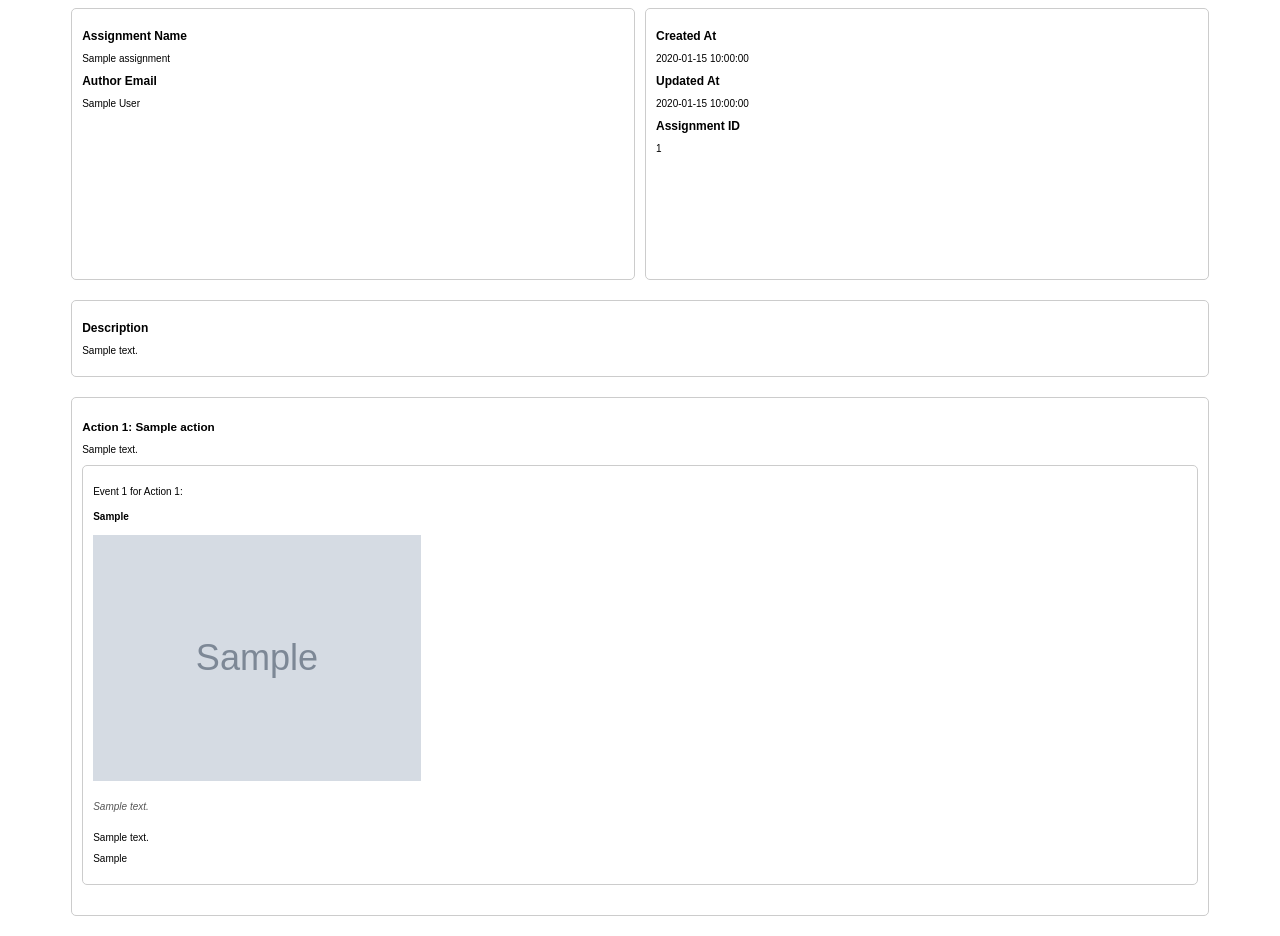
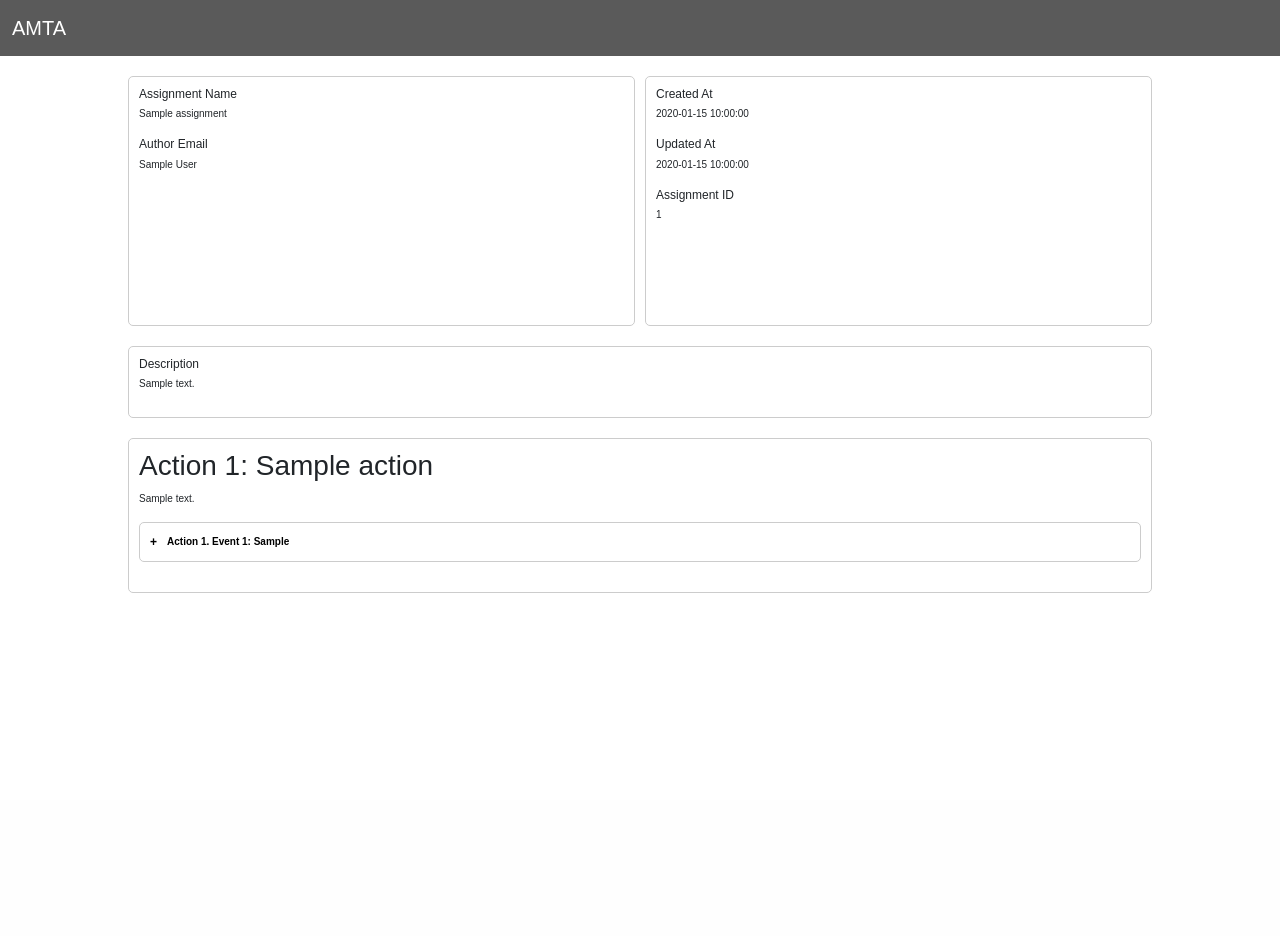
Before and after one commit to vitalik-svt/tomata, a FastAPI app: template app/templates/assignment/view.html in a window 1280 px wide. After the commit the page ends 593 px from the top, so only its background shows below. Run offline with FastAPI, Linux system fonts and the light colour scheme; the template is opened without the code that fills it: most values are stand-ins (such as "Sample title", 1, 10 or a date in 2020); grey boxes marked "Sample" are stand-in pictures; parts of the project's set-up code (start-up, migrations or seed data) failed here and were passed over; some libraries are stand-ins or nearby versions.

Commit message:
point 4; point 3 (partially)

```diff
--- a/app/core/models/assignment.py
+++ b/app/core/models/assignment.py
@@ -30,6 +30,8 @@ class Event(BaseModel):
     description: Optional[str]
     images: Optional[List[Image]]
     event_data: str
+    event_internals: str
+    event_ready: bool
 
     @model_validator(mode="before")
     def set_default_event_data(cls, values):
--- a/app/templates/assignment/home.html
+++ b/app/templates/assignment/home.html
@@ -1,4 +1,9 @@
 {% extends "base.html" %}
+
+{% block title %}
+<title>Assignments</title>
+{% endblock %}
+
 {% block content %}
 
 <div class="container mt-4 text-center">
--- a/app/templates/assignment/list.html
+++ b/app/templates/assignment/list.html
@@ -1,4 +1,9 @@
 {% extends "base.html" %}
+
+{% block title %}
+<title>Assignments</title>
+{% endblock %}
+
 {% block content %}
 
 <div class="container mt-4">
--- a/app/templates/assignment/view.html
+++ b/app/templates/assignment/view.html
@@ -1,16 +1,17 @@
-<!DOCTYPE html>
-<html lang="en">
-<head>
-    <meta charset="UTF-8">
-    <meta name="viewport" content="width=device-width, initial-scale=1.0">
-    <title>View Page</title>
+{% extends "base.html" %}
+
+{% block title %}
+<title>View</title>
+{% endblock %}
+
+{% block styles %}
 <style>
     body {
         font-family: Arial, sans-serif;
         font-size: 10px;
     }
-        .container {
-            width: 90%;
+    .container-main {
+        width: 80%;
         margin: 0 auto;
     }
     .section {
@@ -24,6 +25,8 @@
         color: #555;
     }
     .container-top {
+        width: 100%;
+        margin-top: 20px;
         display: flex;
         justify-content: space-between;
         gap: 10px;
@@ -54,10 +57,34 @@
         height: auto; /* Maintain aspect ratio */
         display: block; /* Ensure images stack vertically */
     }
+    .foldable-header {
+        cursor: pointer;
+        font-weight: bold;
+        display: flex;
+        align-items: center;
+        color: black; /* Black text */
+    }
+    .foldable-header span {
+        margin-right: 10px;
+        font-size: 12px;
+        font-weight: bold;
+    }
+    .foldable-header p {
+        margin: 0;
+    }
+    .foldable-content {
+        display: none; /* Initially hidden */
+        margin-top: 10px;
+    }
+    .event-ready {
+        background-color: rgba(144, 238, 144, 0.5); /* Light transparent green */
+    }
 </style>
-</head>
-<body>
-    <div class="container">
+{% endblock %}
+
+{% block content %}
+
+    <div class="container-main">
 
         <div class="container-top">
             <div class="left-column">
@@ -95,10 +122,13 @@
                 <!-- Render events for each action -->
                 {% if action.events %}
                     {% for event in action.events %}
-                        <div class="section">
-                            <p>Event {{ loop.index }} for Action {{ outer_loop.index }}: </p>
-                            <h4>{{ event.event_type }}</h4>
+                        <div class="section {% if event.event_ready %}event-ready{% endif %}">
+                             <div class="foldable-header" onclick="toggleContent(event)">
+                                <span class="toggle-icon">+</span>
+                                <p>Action {{ outer_loop.index }}. Event {{ loop.index }}: {{ event.event_type }}</p>
+                            </div>
                             <!-- Event images -->
+                            <div class="foldable-content">
                                 {% if event.images %}
                                     <div class="event-images">
                                         {% for image in event.images %}
@@ -112,13 +142,27 @@
                                 <p>{{ event.description | replace("\n", "<br>") | safe }}</p>
                                 <p>{{ event.event_data | replace("\n", "<br>") | safe}}</p>
                             </div>
+                        </div>
                     {% endfor %}
                 {% endif %}
             </div>
         {% endfor %}
     </div>
-</body>
 
-<!--<script> window.print() </script>-->
+<script>
+    // Toggle foldable content visibility
+    function toggleContent(event) {
+        const header = event.currentTarget;
+        const content = header.nextElementSibling;
+        const icon = header.querySelector(".toggle-icon");
+        if (content.style.display === "none" || content.style.display === "") {
+            content.style.display = "block";
+            icon.textContent = "−"; // Change to minus
+        } else {
+            content.style.display = "none";
+            icon.textContent = "+"; // Change to plus
+        }
+    }
+</script>
 
-</html>
+{% endblock %}
--- a/app/templates/base.html
+++ b/app/templates/base.html
@@ -3,8 +3,13 @@
 <head>
     <meta charset="UTF-8">
     <meta name="viewport" content="width=device-width, initial-scale=1.0">
+    {% block title %}
     <title>AMTA</title>
+    {% endblock %}
+
+    {% block head %}
     <link href="{{ url_for('static', path='styles.css') }}" rel="stylesheet">
+    <link href="{{ url_for('static', path='favicon.png') }}" rel="icon" sizes="96x96" type="image/x-icon">
     <link href="https://cdn.jsdelivr.net/npm/bootstrap@5.3.2/dist/css/bootstrap.min.css" rel="stylesheet">
     <link href="https://cdn.jsdelivr.net/npm/bootstrap-icons@1.10.5/font/bootstrap-icons.css" rel="stylesheet">
     <!-- Json editor framework -->
@@ -12,6 +17,12 @@
     <!-- local functions -->
     <script src="{{ url_for('static', path='js/actions.js') }}"></script>
     <script src="{{ url_for('static', path='js/editor.js') }}"></script>
+    {% endblock %}
+
+    <!-- custom styles -->
+    {% block styles %}
+    {% endblock %}
+
 </head>
 
 <body>
@@ -33,9 +44,8 @@
         </div>
     </nav>
 
-    <div class="container mt-4">
-        {% block content %}{% endblock %}
-    </div>
+    {% block content %}
+    {% endblock %}
 
 </body>
 
--- a/app/templates/error.html
+++ b/app/templates/error.html
@@ -1,4 +1,9 @@
 {% extends "base.html" %}
+
+{% block title %}
+<title>Error</title>
+{% endblock %}
+
 {% block content %}
 
 <div class="container mt-4">
--- a/app/templates/home.html
+++ b/app/templates/home.html
@@ -1,4 +1,9 @@
 {% extends "base.html" %}
+
+{% block title %}
+<title>Home</title>
+{% endblock %}
+
 {% block content %}
 
 <div class="container mt-4 text-center">
--- a/app/templates/login.html
+++ b/app/templates/login.html
@@ -1,4 +1,9 @@
 {% extends "base.html" %}
+
+{% block title %}
+<title>Login</title>
+{% endblock %}
+
 {% block content %}
 
 <div class="container mt-4">
--- a/app/templates/users/add.html
+++ b/app/templates/users/add.html
@@ -1,4 +1,8 @@
 {% extends "base.html" %}
+
+{% block title %}
+<title>Users</title>
+{% endblock %}
 
 {% block content %}
 <div class="container mt-4">
--- a/app/templates/users/home.html
+++ b/app/templates/users/home.html
@@ -1,4 +1,9 @@
 {% extends "base.html" %}
+
+{% block title %}
+<title>Users</title>
+{% endblock %}
+
 {% block content %}
 
 <div class="container mt-4 text-center">
--- a/app/templates/users/list.html
+++ b/app/templates/users/list.html
@@ -1,4 +1,8 @@
 {% extends "base.html" %}
+
+{% block title %}
+<title>Users</title>
+{% endblock %}
 
 {% block content %}
 <div class="container mt-4">
```
Also changed, not shown: app/core/form_schema.json (+15 -0 lines), app/templates/assignment/edit.html (+8 -0 lines), README.md, app/static/favicon.png (added), 1 other file. Lines whose indentation alone changed are shown as unchanged.
